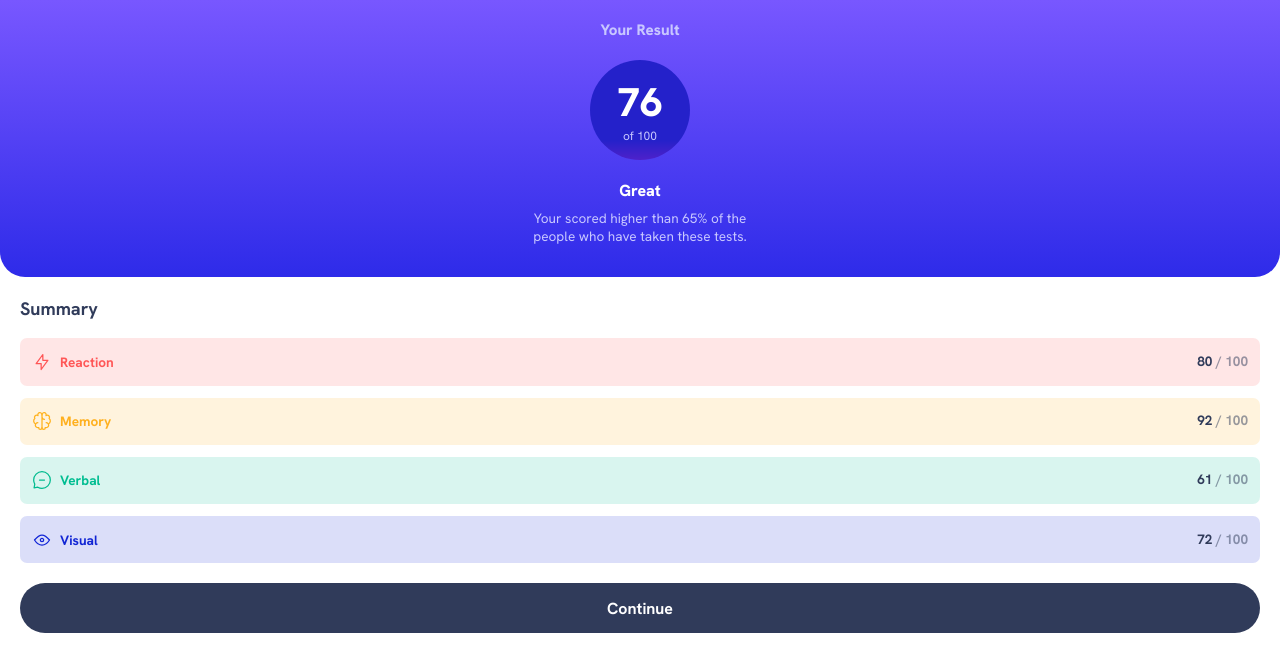
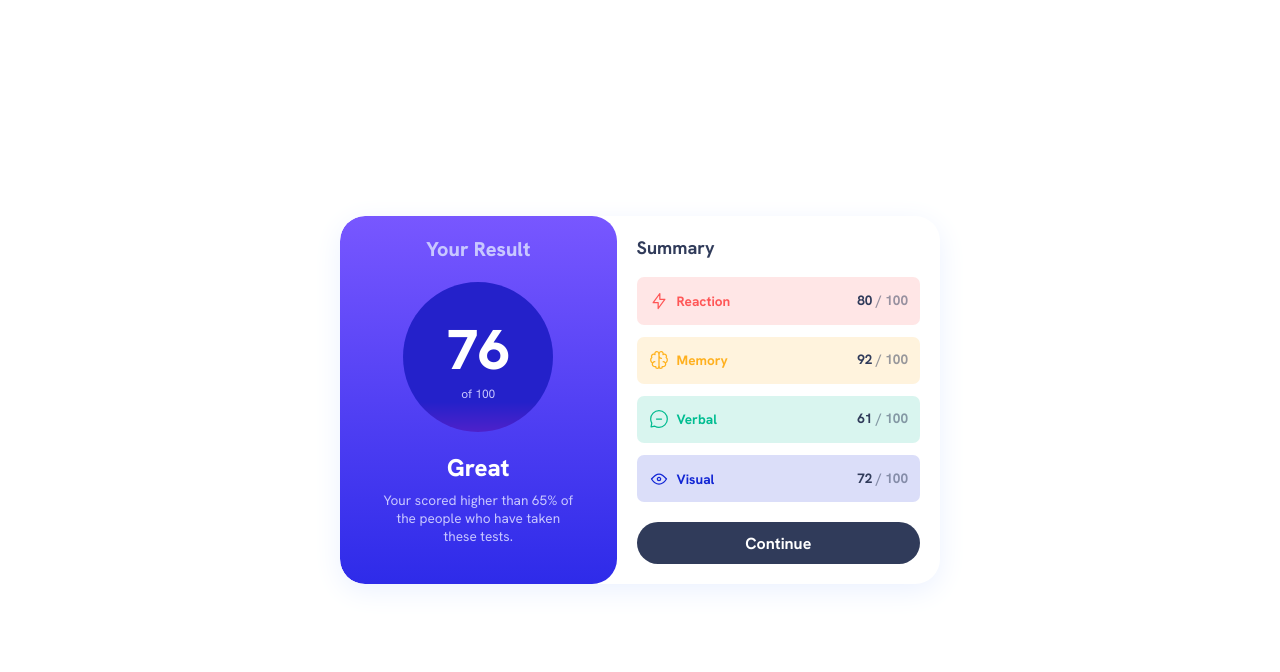
Before and after one commit to fidellim/Result-Summary-Component-FEM, a Svelte app: page / in a window 1280 px wide. Shown: the top 672 px of the page. Built offline with nearby package versions, Linux system fonts and the light colour scheme.

Commit message:
make component desktop friendly

```diff
--- a/src/App.svelte
+++ b/src/App.svelte
@@ -9,6 +9,7 @@
 </script>
 
 <main>
+	<div class="results-component">
 		<div class="resultContainer">
 			<h2>Your Result</h2>
 			<div class="circle">
@@ -24,6 +25,7 @@
 			<p class="summary__title">Summary</p>
 			<AttributeList attributes={data} />
 			<button>Continue</button>
+		</div>
 	</div>
 </main>
 
@@ -91,5 +93,52 @@
 		font-family: "Hanken Grotesk";
 		padding: .9rem;
 		margin-top: 1.25rem;
+		cursor: pointer;
+	}
+	button:hover {
+		background: linear-gradient(0deg, rgba(46,43,233,1) 0%, rgba(120,87,255,1) 100%);
+	}
+
+	@media (min-width: 650px) {
+		main {
+			min-height: 100vh;
+			display: flex;
+			align-items: center;
+			justify-content: center;
+		}
+		.results-component {
+			display: flex;
+			border-radius: 25px;
+			overflow: hidden;
+			max-width: 600px;
+			width: 600px;
+			box-shadow: var(--paleBlue) 0px 7px 29px 0px;
+		}
+		.resultContainer {
+			flex: 1.5;
+			border-radius: 25px;
+			padding: 1.25rem 2rem 0rem 2rem;
+		}
+		.summaryContainer {
+			flex: 2;
+		}
+		.circle {
+			width: 150px;
+		}
+		.circle h1 {
+			font-size: 3.5rem;
+		}
+		.resultContainer h2 {
+			font-size: 1.25rem;
+		}
+		.resultContainer h3 {
+			font-size: 1.5rem;
+		}
+		.resultContainer p {
+			max-width: 200px;
+		}
+		button {
+			padding: .65rem;
+		}
 	}
 </style>
```
Lines whose indentation alone changed are shown as unchanged.
